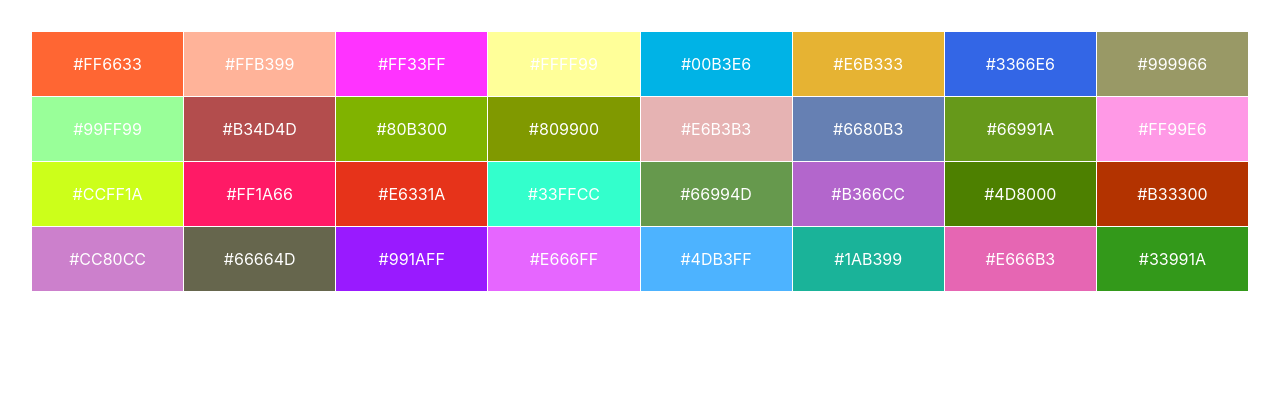
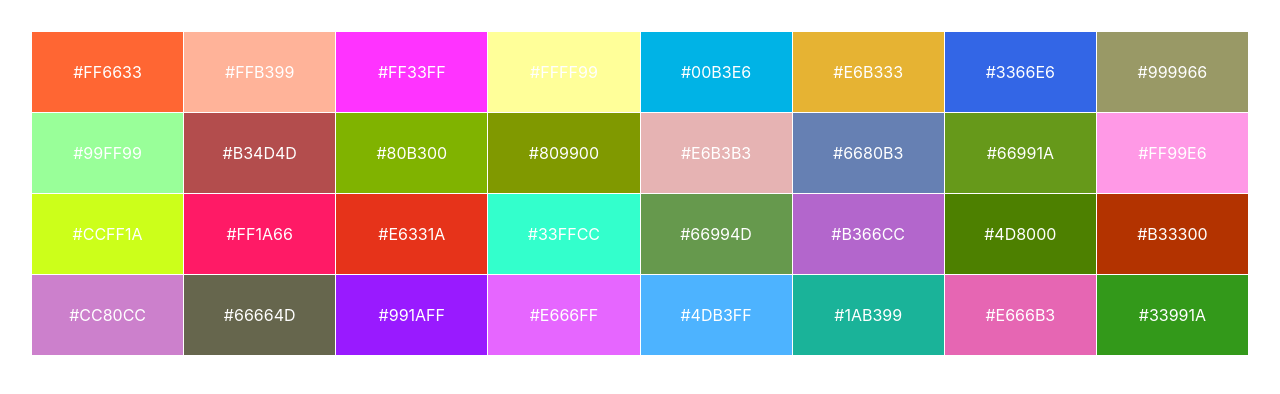
Before and after one commit to Miselrkba/even-odd-prime-color-boxes, a React (Create React App) app: page / in a window 1280 px wide. Shown: the top 394 px of the page. Built offline with nearby package versions, Linux system fonts and the light colour scheme.

Commit message:
change height to 5em

```diff
--- a/src/App.css
+++ b/src/App.css
@@ -82,7 +82,7 @@
 }
 
 .grid-box{
-  height: 4em;
+  height: 5em;
   display: flex;
   justify-content: center;
   align-items: center;
```
